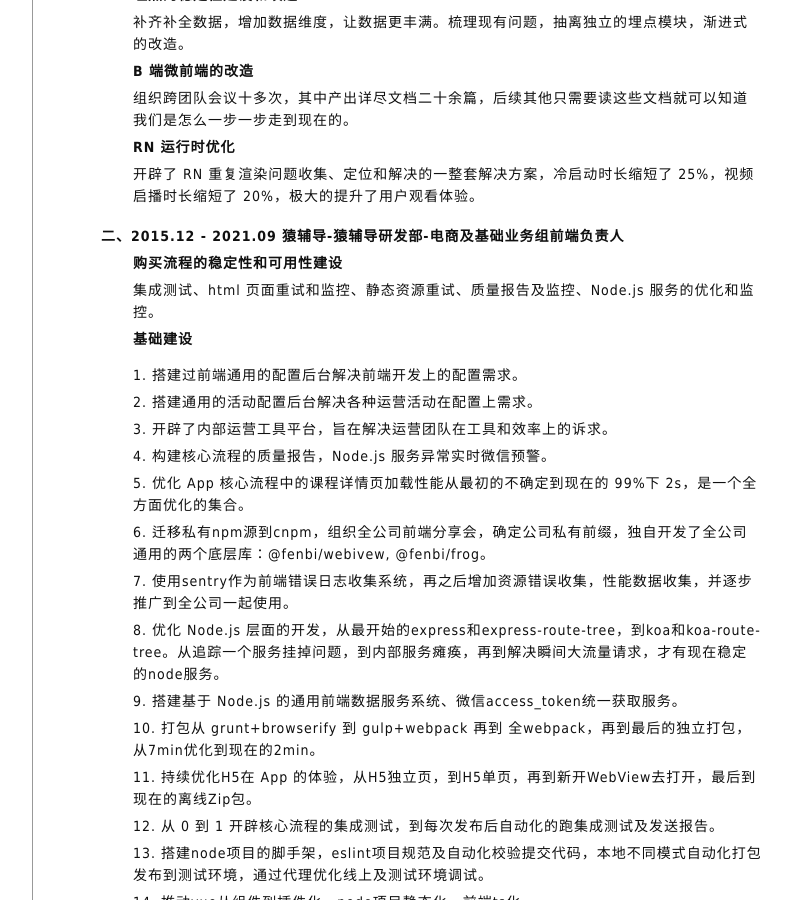
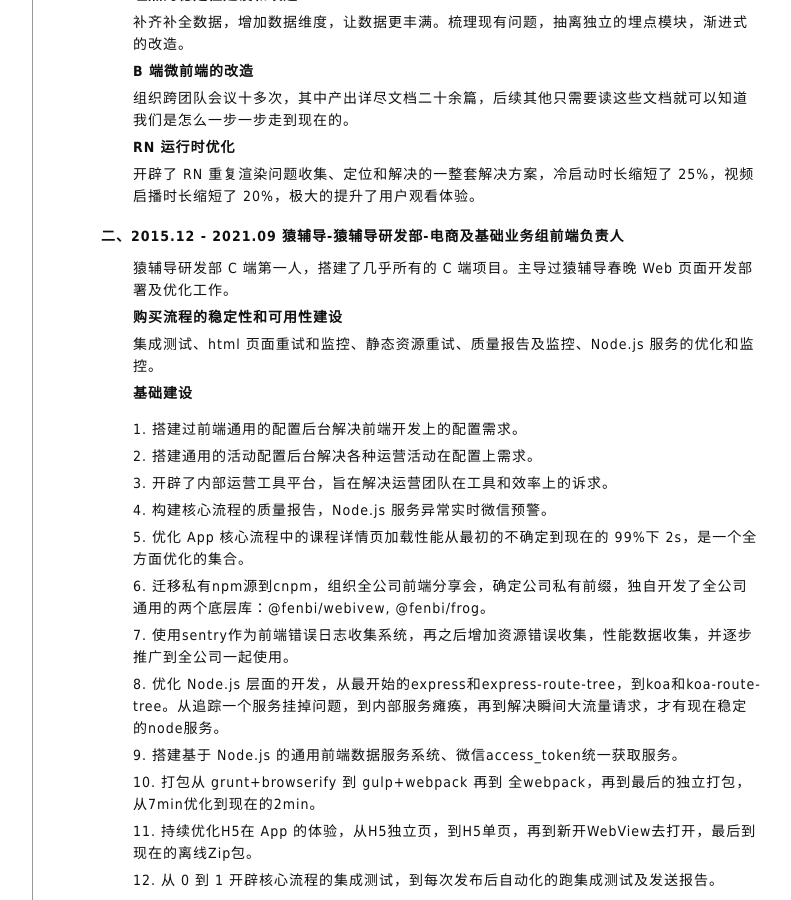
Before and after one commit to yss/yss.github.io, a Jekyll site: the page resume/index.html, which Jekyll copies as it is, in a window 1280 px wide and 900 px high, scrolled down 710 px. Shown: the whole window, without its empty margins (348-1139 px from the left). Built offline with Jekyll 4.4.1, drawn with Linux system fonts in a browser that asks for light colours.

Commit message:
MOD: resume

```diff
--- a/resume/index.html
+++ b/resume/index.html
@@ -146,6 +146,7 @@
               <div class="cell">
                 <div class="desc">
 								<h4>二、2015.12 - 2021.09 猿辅导-猿辅导研发部-电商及基础业务组前端负责人</h4>
+								<p>猿辅导研发部 C 端第一人，搭建了几乎所有的 C 端项目。主导过猿辅导春晚 Web 页面开发部署及优化工作。</p>
 								<h5>购买流程的稳定性和可用性建设</h5>
 								<p>集成测试、html 页面重试和监控、静态资源重试、质量报告及监控、Node.js 服务的优化和监控。</p>
 								<h5>基础建设</h5>
```
